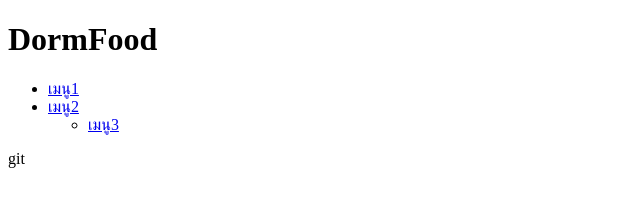
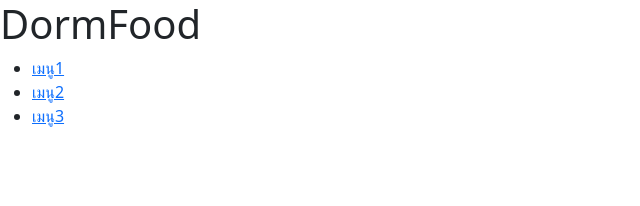
Before and after one commit to MrZCrocodile/dormfood, a plain HTML site: page index.html in a window 1280 px wide. Shown: the whole page, without its empty margins (0-640 px from the left). Drawn offline with nearby package versions, Linux system fonts and the light colour scheme.

Commit message:
Feature/link bootstrap

```diff
--- a/index.html
+++ b/index.html
@@ -4,6 +4,7 @@
     <meta charset="UTF-8">
     <meta name="viewport" content="width=device-width, initial-scale=1.0">
     <title>Document</title>
+    <link href="https://cdn.jsdelivr.net/npm/bootstrap@5.3.2/dist/css/bootstrap.min.css" rel="stylesheet" integrity="sha384-T3c6CoIi6uLrA9TneNEoa7RxnatzjcDSCmG1MXxSR1GAsXEV/Dwwykc2MPK8M2HN" crossorigin="anonymous">
 </head>
 <body>
     <h1>DormFood</h1>
@@ -14,11 +15,10 @@
         <li>
             <a href="menu2.html">เมนู2</a>
         </li>
-        <ul>
-            <li>
-                <a href="menu3.html">เมนู3</a>
-            </li>
-        </ul>
+        <li>
+            <a href="menu3.html">เมนู3</a>
+         </li>
+
     </ul>
 </body>
-</html>git
+</html>
```
Also changed, not shown: menu1.html (+1 -0 lines), menu2.html (+1 -0 lines), menu3.html (+1 -0 lines), menu4.html (added).
